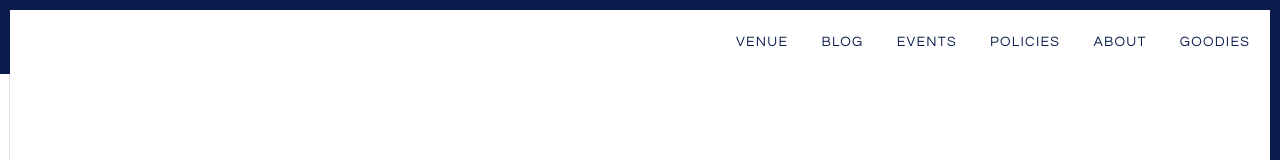
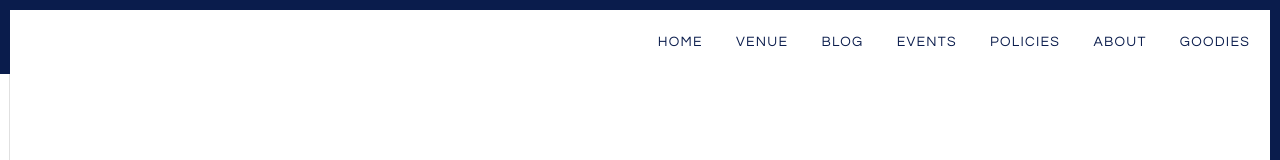
Before and after one commit to rubykansai/kansai09, a Nuxt app: page /about in a window 1280 px wide. Shown: the top 160 px of the page. Built offline with nearby package versions, Linux system fonts and the light colour scheme; a web font is replaced by a local one.

Commit message:
Refactor navigation to use computed visiblePages for dynamic routing

```diff
--- a/components/AppHeader.vue
+++ b/components/AppHeader.vue
@@ -3,14 +3,14 @@
     <v-app-bar :elevation="0">
       <v-app-bar-nav-icon class="d-flex d-md-none" variant="text" @click.stop="drawer = !drawer" />
       <template #append>
-        <NuxtLink v-for="(page, index) in pages" :key="index" class="d-none d-md-block" :to="page.to">
+        <NuxtLink v-for="(page, index) in visiblePages" :key="index" class="d-none d-md-block" :to="page.to">
           <v-btn>{{ page.title }}</v-btn>
         </NuxtLink>
       </template>
     </v-app-bar>
     <v-navigation-drawer v-model="drawer">
       <v-list>
-        <NuxtLink v-for="(page, index) in pages" :key="index" :to="page.to">
+        <NuxtLink v-for="(page, index) in visiblePages" :key="index" :to="page.to">
           <v-list-item>{{ page.title }}</v-list-item>
         </NuxtLink>
       </v-list>
@@ -23,6 +23,7 @@ export default {
   data: () => ({
     drawer: false,
     pages: [
+      { title: 'HOME', to: '/' },
       { title: 'VENUE', to: 'https://www.otsu-dengei.jp/' },
       { title: 'BLOG', to: 'https://note.com/kanrk' },
       { title: 'EVENTS', to: '/events' },
@@ -31,6 +32,15 @@ export default {
       { title: 'GOODIES', to: '/goodies' },
     ],
   }),
+  computed: {
+    visiblePages() {
+      if (this.$route.path === '/') {
+        return this.pages.filter((page) => page.to !== '/')
+      }
+
+      return this.pages
+    },
+  },
 }
 </script>
 
--- a/components/AppHeaderIndex.vue
+++ b/components/AppHeaderIndex.vue
@@ -3,14 +3,14 @@
     <v-app-bar :elevation="0">
       <v-app-bar-nav-icon class="d-flex d-md-none" variant="text" @click.stop="drawer = !drawer" />
       <template #append>
-        <NuxtLink v-for="(page, index) in pages" :key="index" class="d-none d-md-block" :to="page.to">
+        <NuxtLink v-for="(page, index) in visiblePages" :key="index" class="d-none d-md-block" :to="page.to">
           <v-btn>{{ page.title }}</v-btn>
         </NuxtLink>
       </template>
     </v-app-bar>
     <v-navigation-drawer v-model="drawer">
       <v-list>
-        <NuxtLink v-for="(page, index) in pages" :key="index" :to="page.to">
+        <NuxtLink v-for="(page, index) in visiblePages" :key="index" :to="page.to">
           <v-list-item>{{ page.title }}</v-list-item>
         </NuxtLink>
       </v-list>
@@ -23,6 +23,7 @@ export default {
   data: () => ({
     drawer: false,
     pages: [
+      { title: 'HOME', to: '/' },
       { title: 'VENUE', to: 'https://www.otsu-dengei.jp/' },
       { title: 'BLOG', to: 'https://note.com/kanrk' },
       { title: 'EVENTS', to: '/events' },
@@ -31,6 +32,15 @@ export default {
       { title: 'GOODIES', to: '/goodies' },
     ],
   }),
+  computed: {
+    visiblePages() {
+      if (this.$route.path === '/') {
+        return this.pages.filter((page) => page.to !== '/')
+      }
+
+      return this.pages
+    },
+  },
 }
 </script>
 
```
